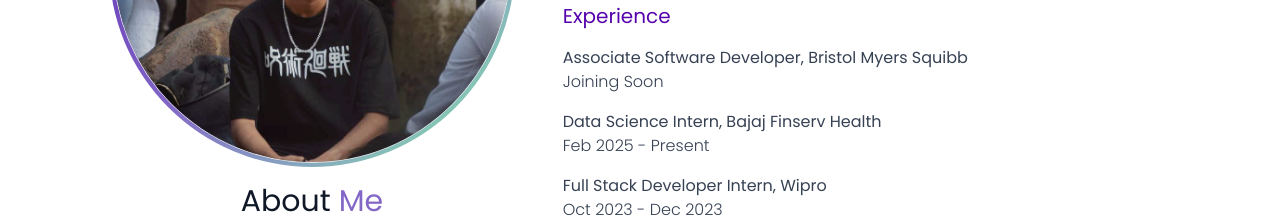
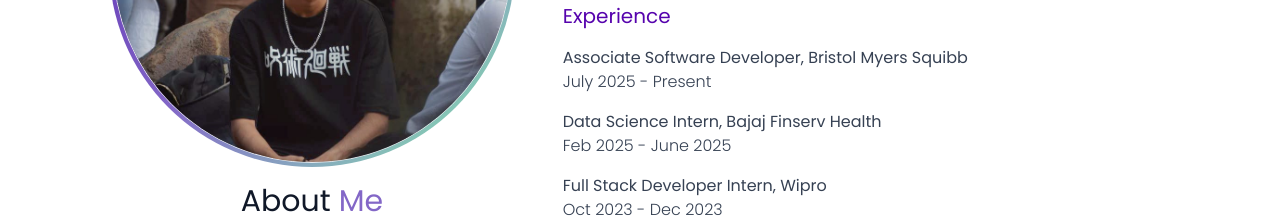
Before and after one commit to halcyon-past/Minimal-Portfolio, a React (Vite) app: page /about in a window 1280 px wide. Shown: the part 542-760 px from the top of the page. Built offline with nearby package versions, Linux system fonts and the light colour scheme.

Commit message:
Updated experience

```diff
--- a/src/data/data.js
+++ b/src/data/data.js
@@ -26,8 +26,8 @@ export const projects = [
 ];
 
 export const experience = [
-  { title: 'Associate Software Developer, Bristol Myers Squibb', duration: 'Joining Soon' },
-  { title: 'Data Science Intern, Bajaj Finserv Health', duration: 'Feb 2025 - Present' },
+  { title: 'Associate Software Developer, Bristol Myers Squibb', duration: 'July 2025 - Present' },
+  { title: 'Data Science Intern, Bajaj Finserv Health', duration: 'Feb 2025 - June 2025' },
   { title: 'Full Stack Developer Intern, Wipro', duration: 'Oct 2023 - Dec 2023' },
 ];
 
```
